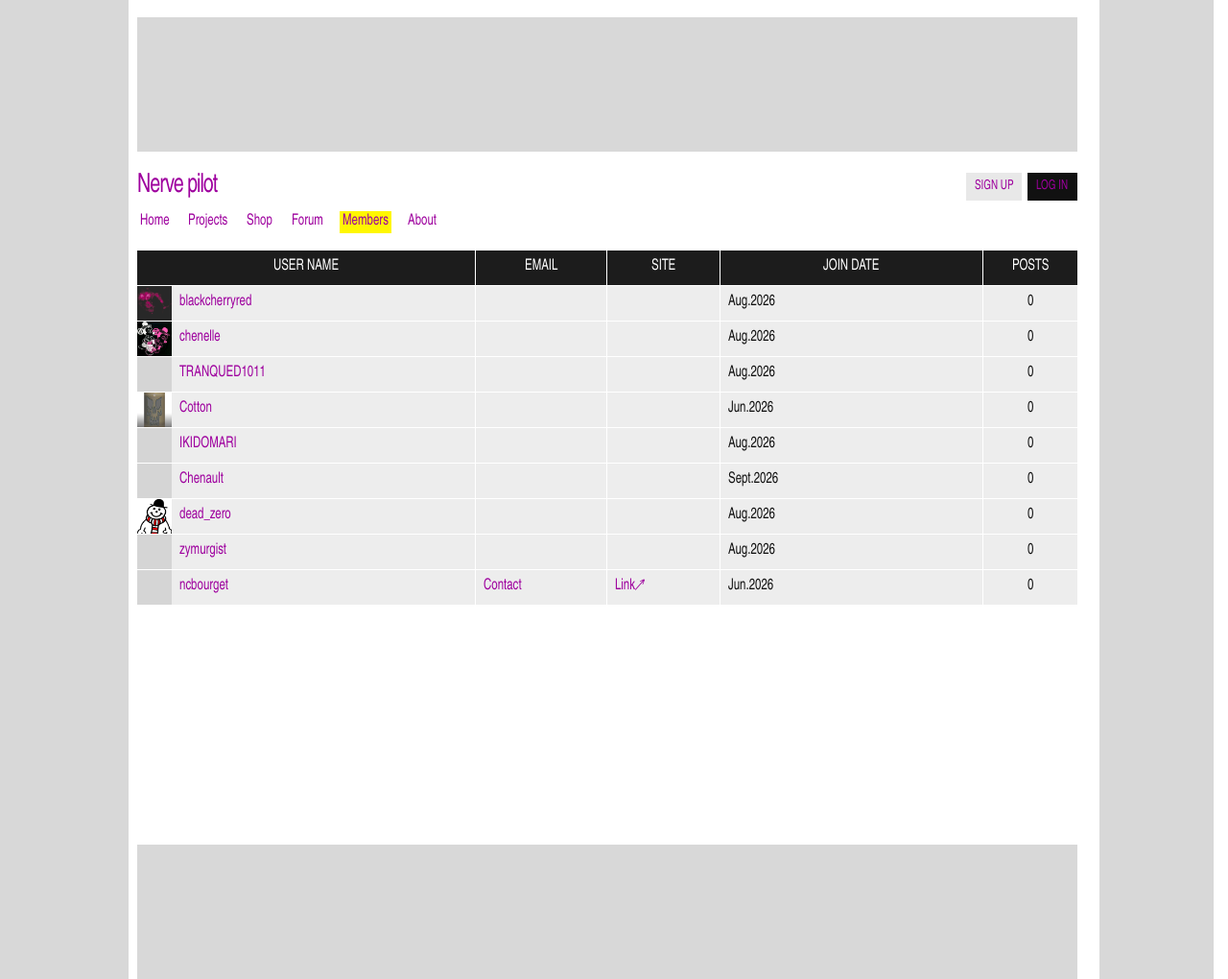
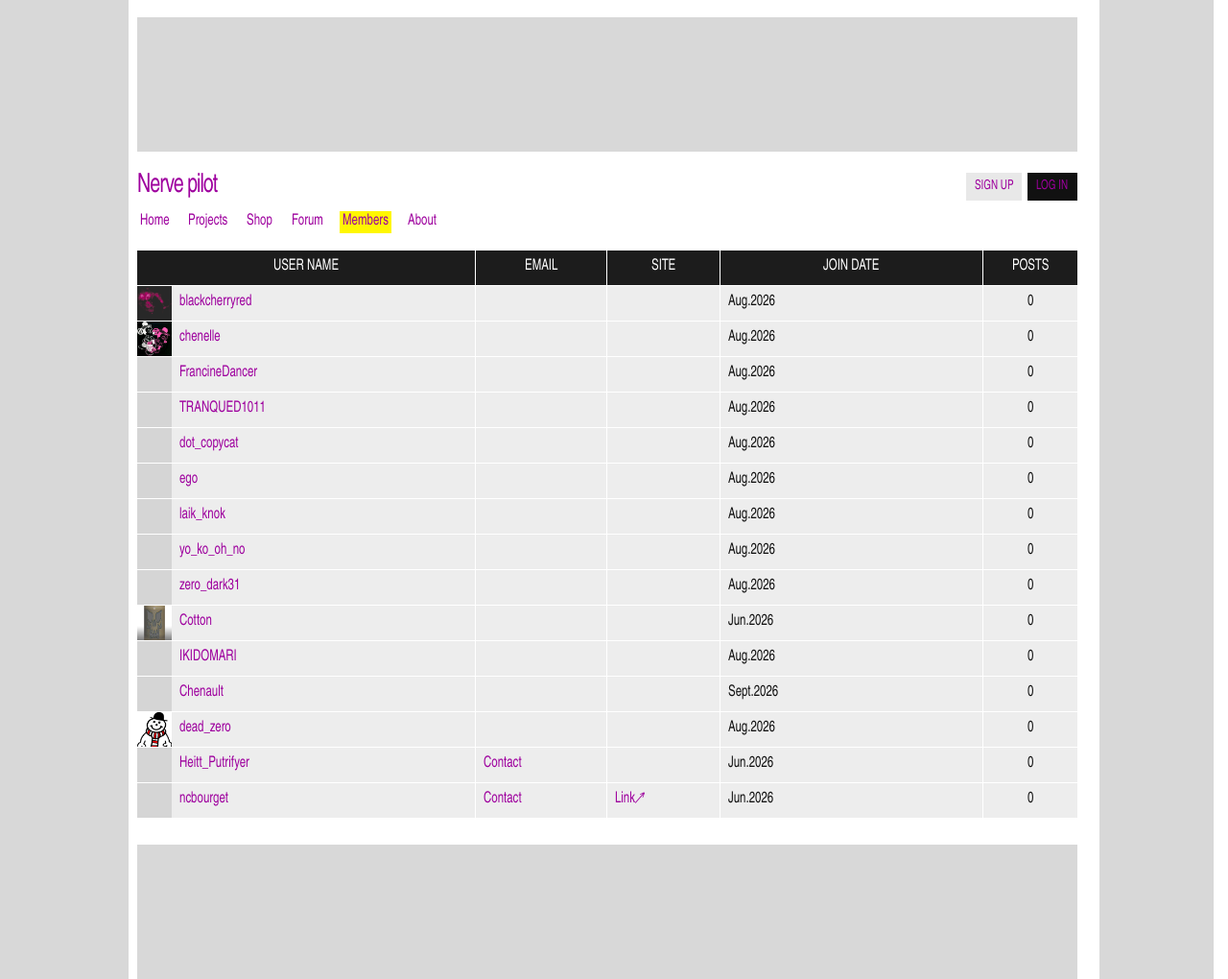
Before and after one commit to nervepilot/nervepilot, a Jekyll site: the page built from members.html, in a window 1280 px wide and 1020 px high. Shown: the whole window at 96% size. Built offline with Jekyll 4.4.1, drawn with Linux system fonts in a browser that asks for light colours.

Commit message:
new ad row

```diff
--- /dev/null
+++ b/_users/yo_ko_oh_no.md
@@ -0,0 +1,12 @@
+---
+handle: yo_ko_oh_no
+order: 3
+active: true
+rank: New member
+joined: Aug.2026
+email:
+homepage:
+biography:
+quote:
+flair: []
+---
--- a/assets/css/style.css
+++ b/assets/css/style.css
@@ -54,6 +54,7 @@
 }
 
 .ad-placeholder-bottom { margin-top: 18px; margin-bottom: 0; }
+.home-row-ad { width: 100%; margin-right: 0; margin-left: 0; }
 
 .side-ad {
   position: fixed;
@@ -443,12 +444,13 @@
   .site-nav { justify-content: flex-start; gap: 10px; font-size: 12px; }
   .site-nav a { padding-right: 1px; padding-left: 1px; }
   .account-nav { justify-content: end; }
-  .member-table th:nth-child(1), .member-table td:nth-child(1) { width: 40%; }
-  .member-table th:nth-child(2), .member-table td:nth-child(2) { width: 16%; }
-  .member-table th:nth-child(3), .member-table td:nth-child(3) { width: 13%; }
-  .member-table th:nth-child(4), .member-table td:nth-child(4) { width: 19%; }
-  .member-table th:nth-child(5), .member-table td:nth-child(5) { width: 12%; }
-  .member-table th, .member-table td { padding: 6px 4px; font-size: inherit; }
+  .member-table th:nth-child(1), .member-table td:nth-child(1) { width: 60%; }
+  .member-table th:nth-child(2), .member-table td:nth-child(2),
+  .member-table th:nth-child(3), .member-table td:nth-child(3) { display: none; }
+  .member-table th:nth-child(4), .member-table td:nth-child(4) { width: 25%; }
+  .member-table th:nth-child(5), .member-table td:nth-child(5) { width: 15%; }
+  .member-table th { padding: 12px 5px; white-space: nowrap; }
+  .member-table td { padding: 7px 5px; font-size: inherit; }
   .message-grid { grid-template-columns: 1fr; }
   .member-card { border: 0; }
   .thread-heading { align-items: flex-start; flex-direction: column; }
--- a/index.html
+++ b/index.html
@@ -39,6 +39,8 @@
   </div>
 </section>
 
+<div class="ad-placeholder home-row-ad" data-home-row data-home-ad-row aria-label="Advertisement space"></div>
+
 <section class="home-lower-row" data-home-row data-home-lower-row>
   <div class="home-square-ad" aria-label="Advertisement space"></div>
   <div class="panel newest-members">
--- a/shop.html
+++ b/shop.html
@@ -7,7 +7,7 @@
 <section class="panel">
   <div class="panel-title">SHOP</div>
   <div class="panel-body">
-    <p class="shop-notice">!!!all pieces for sale available on nervepilot.com</p>
+    <p class="shop-notice">Purchases finalized on <a href="https://nervepilot.cargo.site">nervepilot.cargo.site</a></p>
   </div>
 </section>
 
```
Also changed, not shown: _users/FrancineDancer.md (added, +12 -0 lines), _users/dot_copycat.md (added, +12 -0 lines), _users/ego.md (added, +12 -0 lines), _users/heittputrifyer.md (added, +12 -0 lines), _users/laik_knok.md (added, +12 -0 lines), _users/zero_dark31.md (added, +12 -0 lines), _users/zymurgist.md (deleted, +0 -12 lines), assets/js/home.js (+7 -1 lines), assets/favicon.png (renamed from asset/favicon.png).
